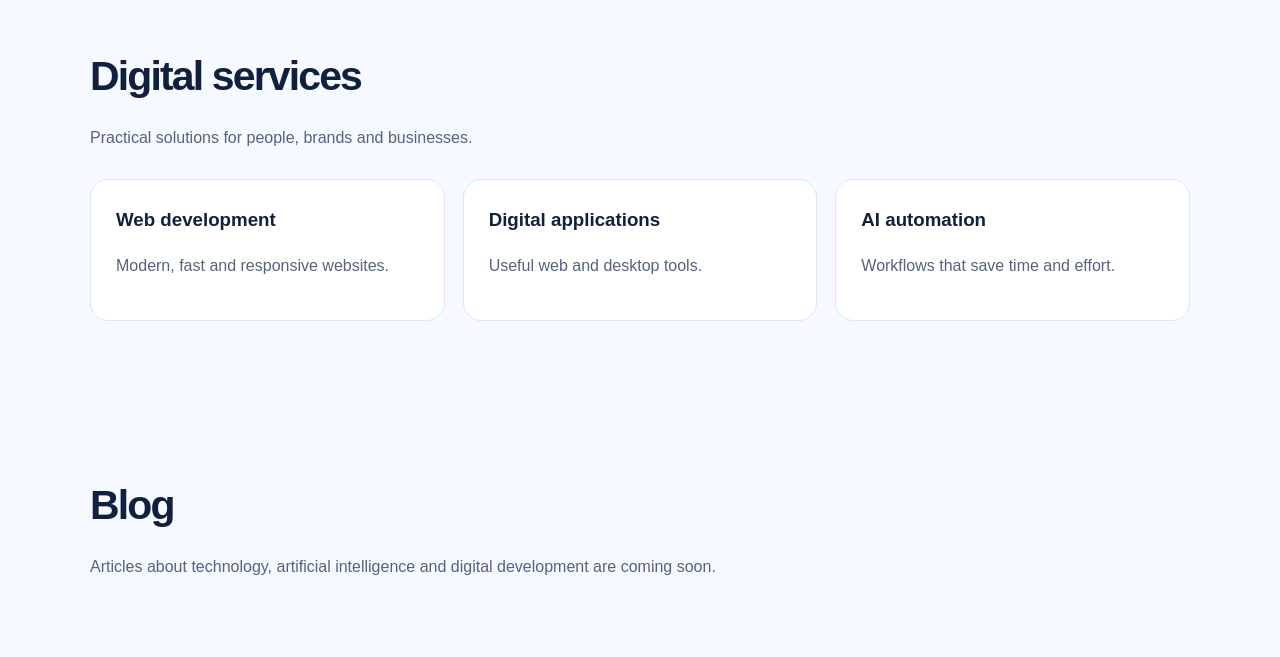
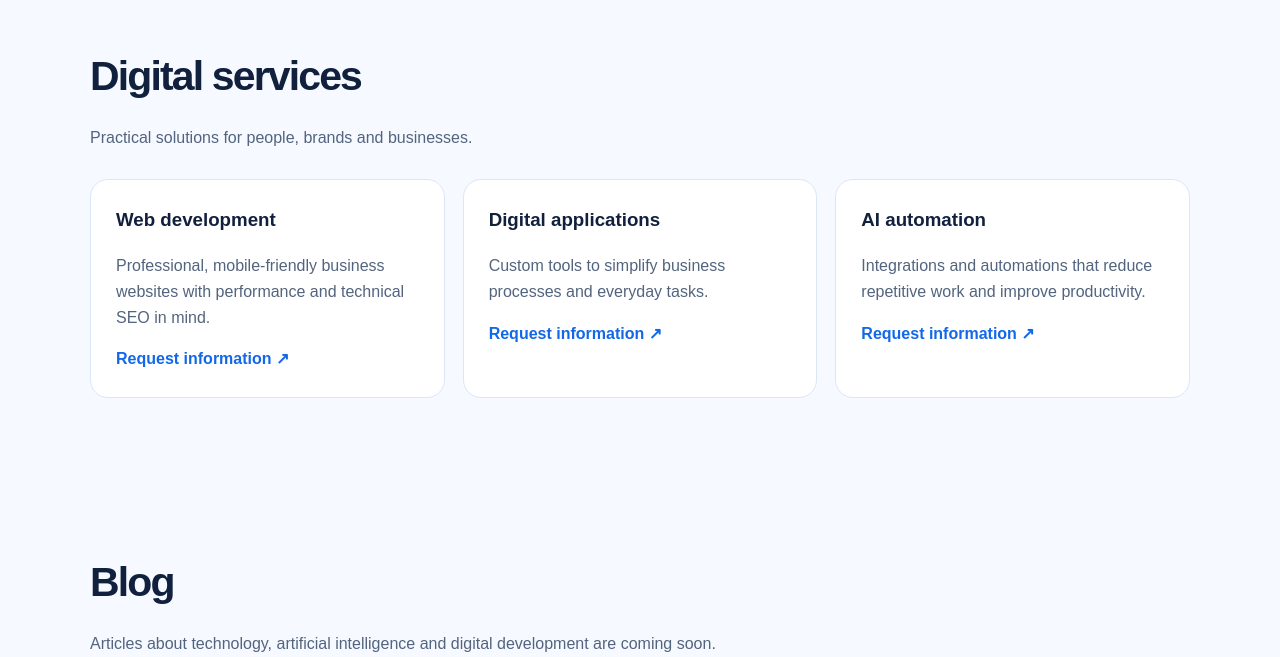
Before and after one commit to roshi2709/isaiasdiaz-web, a Next.js app: page /en/ in a window 1280 px wide. Shown: the part 1553-2210 px from the top of the page. Built offline with nearby package versions, Linux system fonts and the light colour scheme; no server answers.

Commit message:
feat: improve multilingual SEO and commercial service presentation

```diff
--- a/src/app/[lang]/page.tsx
+++ b/src/app/[lang]/page.tsx
@@ -1,12 +1,16 @@
+import type { Metadata } from 'next';
 import Link from 'next/link';
 import ThemeToggle from '@/components/ThemeToggle';
 import ContactForm from '@/components/ContactForm';
 const data={
- es:{nav:['Inicio','Sobre mí','Proyectos','Servicios','Blog','Contacto'],tag:'Tecnología e innovación',title:'Transformo ideas en soluciones digitales.',intro:'Soy Isaías Díaz. Comparto mis proyectos y desarrollo soluciones web, aplicaciones y automatizaciones con inteligencia artificial.',projects:'Proyectos destacados',projectsDesc:'Herramientas y plataformas que he desarrollado.',services:'Servicios digitales',servicesDesc:'Soluciones prácticas para personas, marcas y negocios.',about:'Sobre mí',aboutText:'Me apasiona crear herramientas útiles y explorar nuevas posibilidades de la tecnología.',blog:'Blog',blogText:'Próximamente compartiré artículos sobre tecnología, inteligencia artificial y desarrollo digital.',contact:'Hablemos de tu proyecto',contactText:'¿Tienes una idea o propuesta de colaboración? Escríbeme para conversar.',cta:'Ver proyectos',contactCta:'Contactar',theme:'Cambiar tema',cards:['Desarrollo web','Aplicaciones digitales','Automatización con IA'],descs:['Sitios modernos, rápidos y adaptables.','Herramientas prácticas para web y escritorio.','Flujos que ayudan a ahorrar tiempo y esfuerzo.'],visit:'Visitar proyecto'},
- en:{nav:['Home','About','Projects','Services','Blog','Contact'],tag:'Technology and innovation',title:'Turning ideas into digital solutions.',intro:'I am Isaías Díaz. I share my projects and build websites, applications and AI-powered automations.',projects:'Featured projects',projectsDesc:'Tools and platforms I have developed.',services:'Digital services',servicesDesc:'Practical solutions for people, brands and businesses.',about:'About me',aboutText:'I enjoy creating useful tools and exploring new possibilities with technology.',blog:'Blog',blogText:'Articles about technology, artificial intelligence and digital development are coming soon.',contact:'Let’s talk about your project',contactText:'Have an idea or a collaboration proposal? Get in touch.',cta:'View projects',contactCta:'Contact',theme:'Toggle theme',cards:['Web development','Digital applications','AI automation'],descs:['Modern, fast and responsive websites.','Useful web and desktop tools.','Workflows that save time and effort.'],visit:'Visit project'},
- pt:{nav:['Início','Sobre mim','Projetos','Serviços','Blog','Contato'],tag:'Tecnologia e inovação',title:'Transformo ideias em soluções digitais.',intro:'Sou Isaías Díaz. Compartilho meus projetos e desenvolvo sites, aplicativos e automações com inteligência artificial.',projects:'Projetos em destaque',projectsDesc:'Ferramentas e plataformas que desenvolvi.',services:'Serviços digitais',servicesDesc:'Soluções práticas para pessoas, marcas e empresas.',about:'Sobre mim',aboutText:'Gosto de criar ferramentas úteis e explorar novas possibilidades com tecnologia.',blog:'Blog',blogText:'Em breve, artigos sobre tecnologia, inteligência artificial e desenvolvimento digital.',contact:'Vamos conversar sobre seu projeto',contactText:'Tem uma ideia ou proposta de colaboração? Entre em contato.',cta:'Ver projetos',contactCta:'Contato',theme:'Alternar tema',cards:['Desenvolvimento web','Aplicativos digitais','Automação com IA'],descs:['Sites modernos, rápidos e responsivos.','Ferramentas úteis para web e desktop.','Fluxos que economizam tempo e esforço.'],visit:'Visitar projeto'}
+ es:{nav:['Inicio','Sobre mí','Proyectos','Servicios','Blog','Contacto'],tag:'Tecnología e innovación',title:'Transformo ideas en soluciones digitales.',intro:'Soy Isaías Díaz. Comparto mis proyectos y desarrollo soluciones web, aplicaciones y automatizaciones con inteligencia artificial.',projects:'Proyectos destacados',projectsDesc:'Herramientas y plataformas que he desarrollado.',services:'Servicios digitales',servicesDesc:'Soluciones prácticas para personas, marcas y negocios.',about:'Sobre mí',aboutText:'Me apasiona crear herramientas útiles y explorar nuevas posibilidades de la tecnología.',blog:'Blog',blogText:'Próximamente compartiré artículos sobre tecnología, inteligencia artificial y desarrollo digital.',contact:'Hablemos de tu proyecto',contactText:'¿Tienes una idea o propuesta de colaboración? Escríbeme para conversar.',cta:'Ver proyectos',contactCta:'Contactar',theme:'Cambiar tema',cards:['Desarrollo web','Aplicaciones digitales','Automatización con IA'],descs:['Páginas corporativas y sitios profesionales adaptados a móviles, con rendimiento y SEO técnico.','Herramientas a medida para simplificar tareas y procesos de negocio.','Integraciones y automatizaciones que reducen tareas repetitivas y mejoran la productividad.'],visit:'Visitar proyecto',request:'Solicitar información',benefits:['Diseño adaptable a móviles','Soluciones según tus necesidades','Comunicación directa durante el proyecto']},
+ en:{nav:['Home','About','Projects','Services','Blog','Contact'],tag:'Technology and innovation',title:'Turning ideas into digital solutions.',intro:'I am Isaías Díaz. I share my projects and build websites, applications and AI-powered automations.',projects:'Featured projects',projectsDesc:'Tools and platforms I have developed.',services:'Digital services',servicesDesc:'Practical solutions for people, brands and businesses.',about:'About me',aboutText:'I enjoy creating useful tools and exploring new possibilities with technology.',blog:'Blog',blogText:'Articles about technology, artificial intelligence and digital development are coming soon.',contact:'Let’s talk about your project',contactText:'Have an idea or a collaboration proposal? Get in touch.',cta:'View projects',contactCta:'Contact',theme:'Toggle theme',cards:['Web development','Digital applications','AI automation'],descs:['Professional, mobile-friendly business websites with performance and technical SEO in mind.','Custom tools to simplify business processes and everyday tasks.','Integrations and automations that reduce repetitive work and improve productivity.'],visit:'Visit project',request:'Request information',benefits:['Mobile-friendly design','Solutions tailored to your needs','Direct communication throughout the project']},
+ pt:{nav:['Início','Sobre mim','Projetos','Serviços','Blog','Contato'],tag:'Tecnologia e inovação',title:'Transformo ideias em soluções digitais.',intro:'Sou Isaías Díaz. Compartilho meus projetos e desenvolvo sites, aplicativos e automações com inteligência artificial.',projects:'Projetos em destaque',projectsDesc:'Ferramentas e plataformas que desenvolvi.',services:'Serviços digitais',servicesDesc:'Soluções práticas para pessoas, marcas e empresas.',about:'Sobre mim',aboutText:'Gosto de criar ferramentas úteis e explorar novas possibilidades com tecnologia.',blog:'Blog',blogText:'Em breve, artigos sobre tecnologia, inteligência artificial e desenvolvimento digital.',contact:'Vamos conversar sobre seu projeto',contactText:'Tem uma ideia ou proposta de colaboração? Entre em contato.',cta:'Ver projetos',contactCta:'Contato',theme:'Alternar tema',cards:['Desenvolvimento web','Aplicativos digitais','Automação com IA'],descs:['Sites profissionais e responsivos, com foco em desempenho e SEO técnico.','Ferramentas personalizadas para simplificar processos e tarefas.','Integrações e automações que reduzem o trabalho repetitivo e melhoram a produtividade.'],visit:'Visitar projeto',request:'Solicitar informações',benefits:['Design adaptado para dispositivos móveis','Soluções para suas necessidades','Comunicação direta durante o projeto']}
 } as const;
 type Lang=keyof typeof data;
+const seo={es:{title:'Desarrollo web y automatización con IA | Isaías Díaz',description:'Diseño y desarrollo de sitios web, aplicaciones digitales y automatizaciones con inteligencia artificial. Conoce mis proyectos y solicita una propuesta.'},en:{title:'Web Development & AI Automation | Isaías Díaz',description:'Web development, digital applications and AI automation for businesses and entrepreneurs. Explore my projects and get in touch.'},pt:{title:'Desenvolvimento Web e Automação com IA | Isaías Díaz',description:'Desenvolvimento de sites, aplicativos digitais e automação com inteligência artificial. Conheça meus projetos e entre em contato.'}} as const;
+export async function generateMetadata({params}:{params:Promise<{lang:string}>}):Promise<Metadata>{const {lang}=await params;const locale:Lang=lang==='en'||lang==='pt'?lang:'es';const {title,description}=seo[locale];const url='https://isaiasdiaz.com/'+locale+'/';return {title:{absolute:title},description,alternates:{canonical:url,languages:{'es':'https://isaiasdiaz.com/es/','en':'https://isaiasdiaz.com/en/','pt':'https://isaiasdiaz.com/pt/','x-default':'https://isaiasdiaz.com/'}},openGraph:{title,description,url,locale:locale==='es'?'es_SV':locale==='en'?'en_US':'pt_BR',type:'website'},twitter:{card:'summary',title,description}}}
+
 export function generateStaticParams(){return [{lang:'es'},{lang:'en'},{lang:'pt'}]}
 export default async function Page({params}:{params:Promise<{lang:string}>}){
  const {lang}=await params;const locale:Lang=lang==='en'||lang==='pt'?lang:'es';const t=data[locale];
@@ -14,7 +18,7 @@ export default async function Page({params}:{params:Promise<{lang:string}>}){
  <main><section className="hero wrap hero-layout" id="home"><div className="hero-copy"><div className="eyebrow"><span className="status-dot"/> {t.tag}</div><h1>{t.title}</h1><p>{t.intro}</p><div className="actions"><a className="btn primary" href="#projects">{t.cta} ↗</a><a className="btn" href="#services">{t.services}</a></div><div className="hero-chips"><span>Next.js</span><span>AI & Automation</span><span>Cloudflare</span></div></div><div className="hero-art" aria-hidden="true"><div className="art-orbit orbit-one"/><div className="art-orbit orbit-two"/><div className="art-core"><div className="core-inner"/></div><div className="art-label label-top">{"</>"} Digital</div><div className="art-label label-bottom">✦ Innovation</div></div></section>
  <section className="section wrap" id="about"><h2>{t.about}</h2><p className="lead">{t.aboutText}</p></section>
  <section className="section wrap" id="projects"><h2>{t.projects}</h2><p className="lead">{t.projectsDesc}</p><div className="grid"><article className="card project-card"><div className="project-icon">◈</div><h3>UtiliToolsPro</h3><p>Online tools and digital utilities.</p><a href="https://utilitoolspro.com/" target="_blank" rel="noopener noreferrer">{t.visit} ↗</a></article><article className="card project-card"><div className="project-icon">♫</div><h3>Radio Juvenil</h3><p>Radio digital y música urbana cristiana.</p><a href="https://radiojuvenil24h.blogspot.com/" target="_blank" rel="noopener noreferrer">{t.visit} ↗</a></article><article className="card project-card"><div className="project-icon">▣</div><h3>UtiliZip</h3><p>Desktop file compression utility. </p></article></div></section>
- <section className="section wrap" id="services"><h2>{t.services}</h2><p className="lead">{t.servicesDesc}</p><div className="grid">{t.cards.map((c,i)=><article className="card" key={c}><h3>{c}</h3><p>{t.descs[i]}</p></article>)}</div></section>
+ <section className="section wrap" id="services"><h2>{t.services}</h2><p className="lead">{t.servicesDesc}</p><div className="grid">{t.cards.map((c,i)=><article className="card" key={c}><h3>{c}</h3><p>{t.descs[i]}</p><a href="#contact">{t.request} ↗</a></article>)}</div></section>
  <section className="section wrap" id="blog"><h2>{t.blog}</h2><p className="lead">{t.blogText}</p></section>
  <section className="section wrap" id="contact"><h2>{t.contact}</h2><p className="lead">{t.contactText}</p><ContactForm lang={locale}/></section></main><footer className="footer"><div className="wrap">© {new Date().getFullYear()} Isaías Díaz · {t.tag}</div></footer></>;
 }
```
